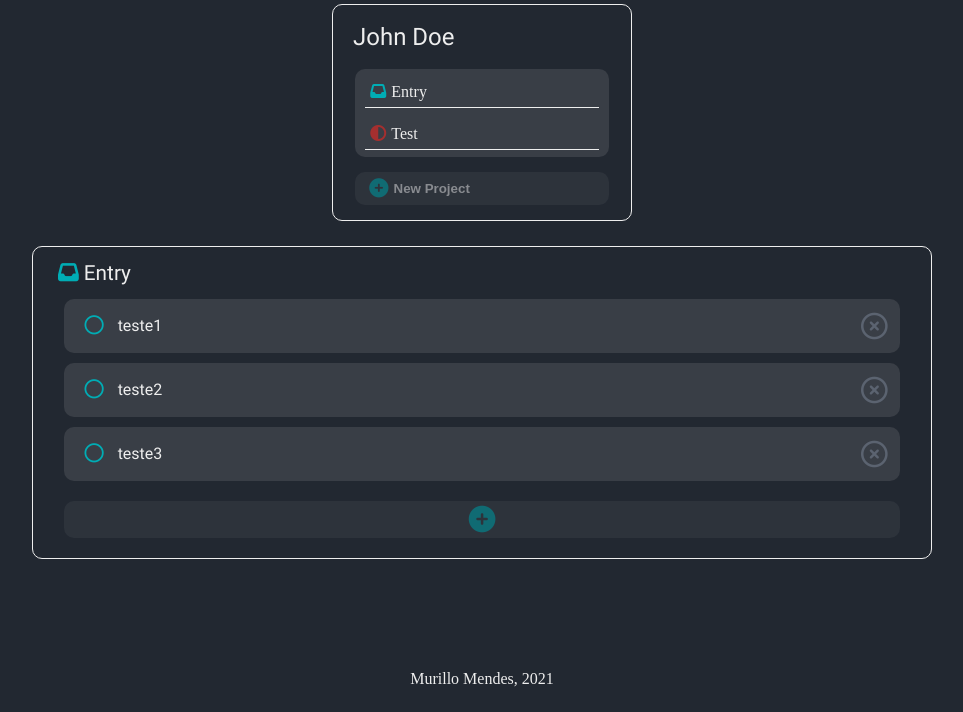
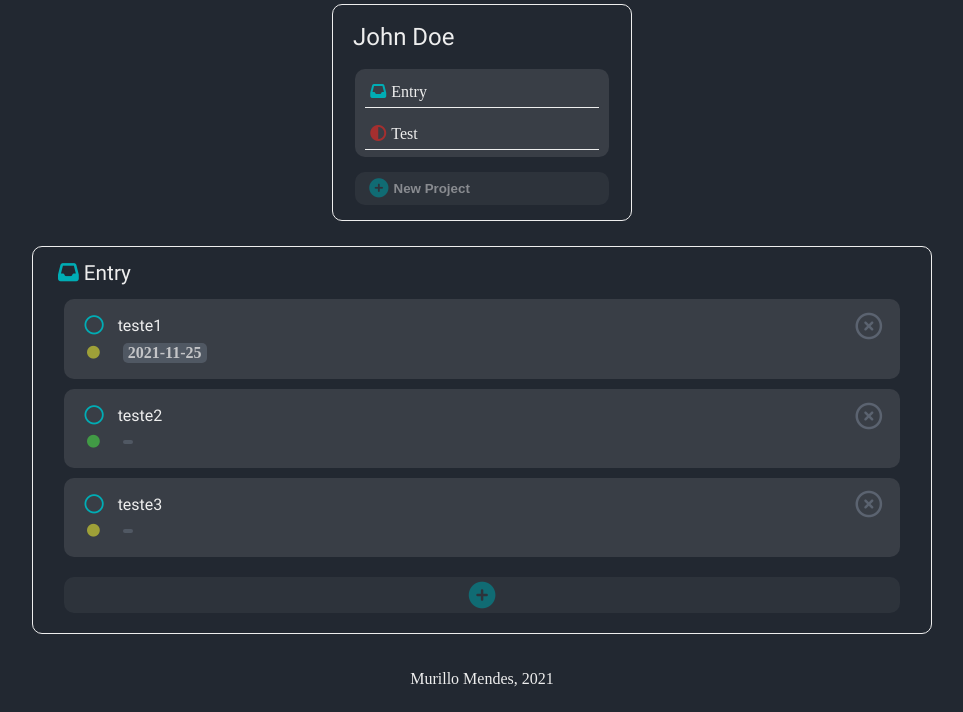
Before and after one commit to Murillo-Me/todo-list, a website built with webpack: page src/index.html in a window 1280 px wide. Shown: the part 88-800 px from the top of the page, without its empty margins (158-1121 px from the left). Built offline with nearby package versions, Linux system fonts and the light colour scheme.

Commit message:
Added priority and due date status for to do

```diff
--- a/src/DOMHandler.js
+++ b/src/DOMHandler.js
@@ -4,15 +4,23 @@ function createTodoDiv(toDoObj) {
     const newTodoDiv = document.createElement('div');
     newTodoDiv.classList.add('todo-inner-container');
     newTodoDiv.innerHTML = `
-            <div class="todo-item-container">
+            <div class="todo-item-container" data-id="${toDoObj.id}">
                 <span class="todo-check-icon"><i class="project-icon far fa-circle"></i></span>
                 <span class="todo-title">${toDoObj.title}</span>
                 <button class="delete-todo"><i class="far fa-times-circle fa-2x"></i></button>
+                <div class="todo-status">
+                    <div class="priority-status" data-priority="${toDoObj.priority}"><i class="fas fa-circle"></i></div>
+                    <div class="dueDate-status"><span class="dueDate-text">${toDoObj.dueDate}</span></div>
+                </div>
             </div>
     `;
 
     const deleteTodoBtn = newTodoDiv.querySelector('button.delete-todo')
     deleteTodoBtn.addEventListener('click', deleteTodoDiv)
+
+    const checkBtn = newTodoDiv.querySelector('.todo-check-icon')
+    console.log(checkBtn);
+    checkBtn.addEventListener('click', completeTodo)
 
     const todoContainer = document.querySelector('.todo-outer-container');
     todoContainer.append(newTodoDiv);
@@ -154,12 +162,15 @@ function clearScreen() {
 
 function loadProject(projectID, todoArray) {
     clearScreen();
+
     todoArray.forEach(todo => {
         if (todo.parentProjectID === projectID) {
             // console.log(todo);
             createTodoDiv(todo)
         }
     })
+
+    if (document.querySelector('.add-todo-btn').style.display === 'none') toggleAddToDoBtn();
 }
 
 function removeInputDiv() {
@@ -175,6 +186,10 @@ function removeInputDiv() {
     }
 }
 
+function completeTodo() {
+    console.log(this.parentElement.getAttribute('data-id'));
+}
+
 export {createTodoDiv, createTodoInputElement, deleteTodoDiv, createProjectInputElement, createProjectElement, toggleAddToDoBtn, removeInputDiv, loadProject}
 
 {/* <div class="checklist-container">
--- a/src/main.js
+++ b/src/main.js
@@ -3,6 +3,7 @@ import './style.scss'
 import * as DOMHandler from './DOMHandler.js'
 
 let todoList = []
+let completedTodoList = []
 let projectList = []
 
 class TodoItem {
@@ -15,6 +16,7 @@ class TodoItem {
         this.dueDate = dueDate;
         this.priority = priority;
         this.parentProjectID = parentProjectID;
+        this.completedStatus = false
     }
 
 }
@@ -88,7 +90,7 @@ function getInputInfo(DOMElement) {
         const title = DOMElement.querySelector('.todo-title').value
 
         const todoDueDateInput = DOMElement.querySelector('input#dueDate')
-        let dueDate = null
+        let dueDate = ''
 
         if (todoDueDateInput.classList.contains('active')) {
             dueDate = todoDueDateInput.value
@@ -138,10 +140,10 @@ function addProject(projectInfo) {
 addProject({title: 'Entry', icon: 'fas fa-inbox', color: 'green'})
 addProject({title: 'Test', icon: 'fas fa-adjust', color: 'green'})
 
-addToDo({title: 'teste1', dueDate: null, priorityValue: '1', parentProjectID: '0'});
-addToDo({title: 'teste2', dueDate: null, priorityValue: '2', parentProjectID: '0'});
-addToDo({title: 'teste3', dueDate: null, priorityValue: '1', parentProjectID: '0'});
-addToDo({title: 'teste4', dueDate: null, priorityValue: '1', parentProjectID: '1'});
+addToDo({title: 'teste1', dueDate: '2021-11-25', priorityValue: '1', parentProjectID: '0'});
+addToDo({title: 'teste2', dueDate: '', priorityValue: '2', parentProjectID: '0'});
+addToDo({title: 'teste3', dueDate: '', priorityValue: '1', parentProjectID: '0'});
+addToDo({title: 'teste4', dueDate: '', priorityValue: '1', parentProjectID: '1'});
 
 DOMHandler.loadProject('0', todoList)
 
--- a/src/style.scss
+++ b/src/style.scss
@@ -10,6 +10,7 @@ $project-2-color: #4F55E1;
 $green-color: rgb(69, 194, 69);
 $yellow-color: rgb(202, 202, 51);
 $red-color: #d63b3b;
+$light-red-color: #d17f7f;
 
 @import './fonts';
 @import './animations';
@@ -182,6 +183,7 @@ body {
                     align-items: center;
                     width: 100%;
                     padding-block: 10px;
+                    flex-wrap: wrap;
 
                     span.todo-check-icon {
                         margin-bottom: 1px;
@@ -193,7 +195,7 @@ body {
 
                     .todo-title {
                         font-family: 'Roboto', sans-serif;
-                        width: 90%;
+                        width: 88%;
                         background-color: $dark-color;
                         border: 1px solid $dark-color;
                         color: $light-color;
@@ -219,6 +221,50 @@ body {
                         color: $medium-light-color;
                         cursor: pointer;
                         font-weight: bolder;
+                    }
+
+                    .todo-status {
+                        width: 150px;
+                        margin-left: 19.5px;
+                        margin-bottom: 6px;
+                        @include flexCenter(row);
+                        justify-content: left;
+                        opacity: 0.7;
+
+                        .priority-status {
+                            width: fit-content;
+                            border-radius: 5px;
+                            padding: 3px;
+                            font-size: 0.8rem;
+
+                            &[data-priority="0"] {
+                                color: $red-color;
+                            }
+
+                            &[data-priority="1"] {
+                                color: $yellow-color;
+                            }
+
+                            &[data-priority="2"] {
+                                color: $green-color;
+                            }
+                        }
+
+                        .dueDate-status {
+                            width: fit-content;
+                            margin-left: 20px;
+                            font-weight: bold;
+                            background-color: $medium-light-color;
+                            color: white;
+                            border-radius: 5px;
+                            padding-block: 2px;
+                            padding-inline: 5px;
+
+                            .dueDate-text {
+                                width: 20ch;
+                                text-align: center;
+                            }
+                        }
                     }
                 }
 
```
